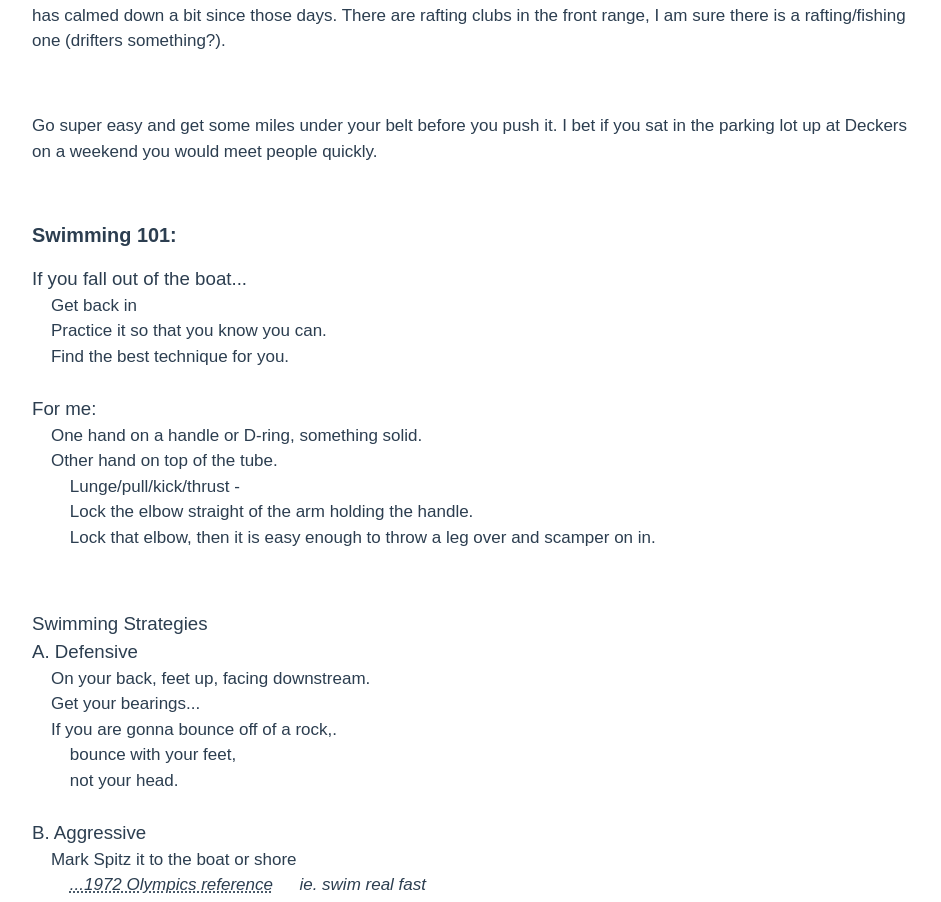
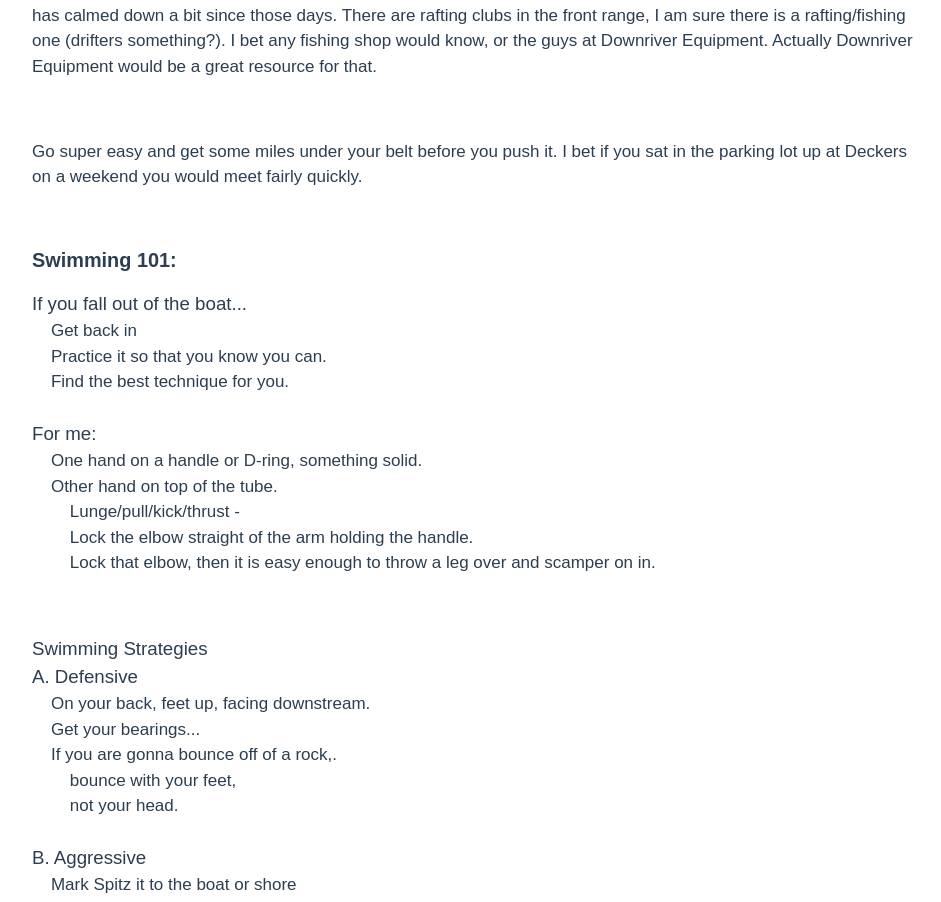
Before and after one commit to robertleroy/river_101, a SvelteKit app: page / in a window 1280 px wide. Shown: the part 1107-2009 px from the top of the page, without its empty margins (302-1243 px from the left). Built offline with nearby package versions, Linux system fonts and the light colour scheme.

Commit message:
Upgrading to 0.1.0

```diff
--- a/package.json
+++ b/package.json
@@ -1,6 +1,6 @@
 {
 	"name": "river",
-	"version": "0.0.1",
+	"version": "0.1.0",
 	"private": true,
 	"scripts": {
 		"dev": "vite dev",
--- a/src/routes/+page.svelte
+++ b/src/routes/+page.svelte
@@ -33,6 +33,8 @@
     that. I am pretty sure it has calmed down a bit since those days. There
     are rafting clubs in the front range, I am sure there is a rafting/fishing
     one (drifters something?).
+    I bet any fishing shop would know, or the guys at Downriver Equipment.
+    Actually Downriver Equipment would be a great resource for that.
   </p>
 
   <br />
@@ -40,7 +42,7 @@
   <p>
     Go super easy and get some miles under your belt before you push it. I bet
     if you sat in the parking lot up at Deckers on a weekend you would meet
-    people quickly.
+    fairly quickly.
   </p>
 
   <br />
```
